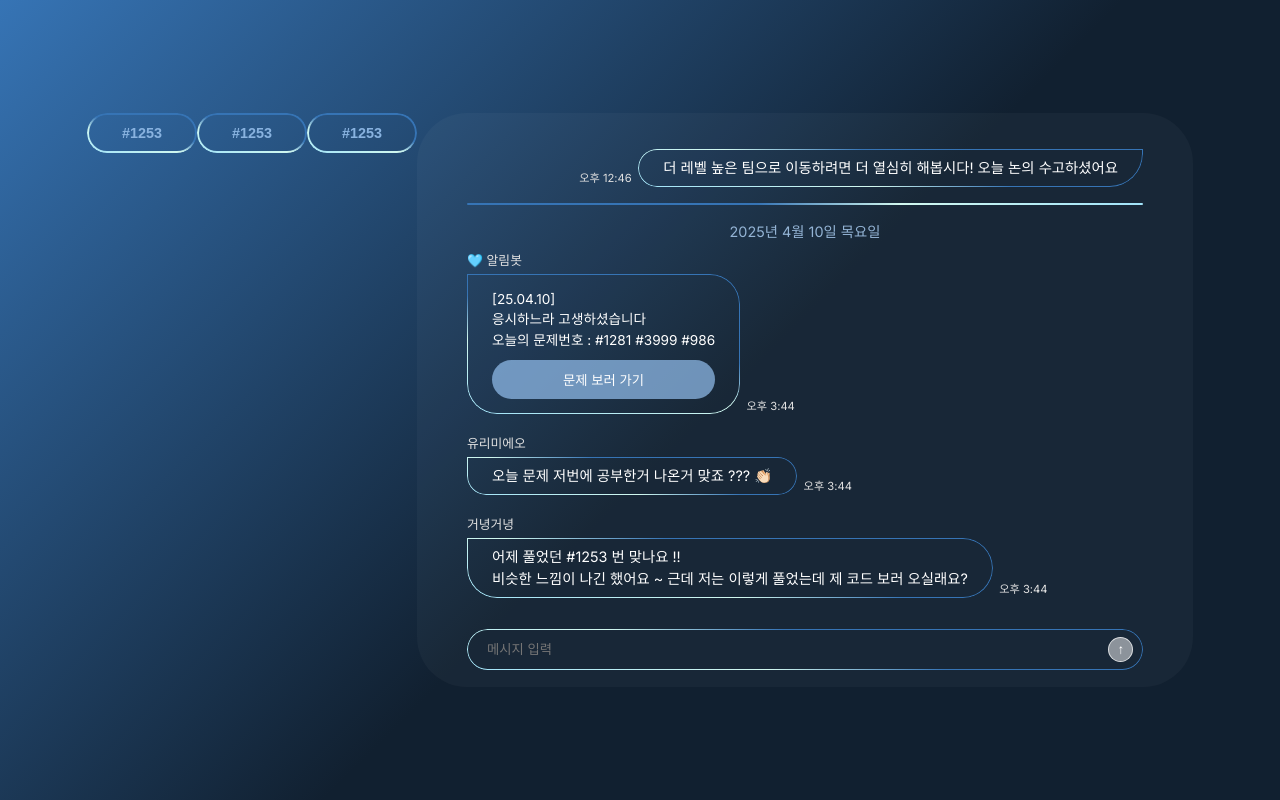
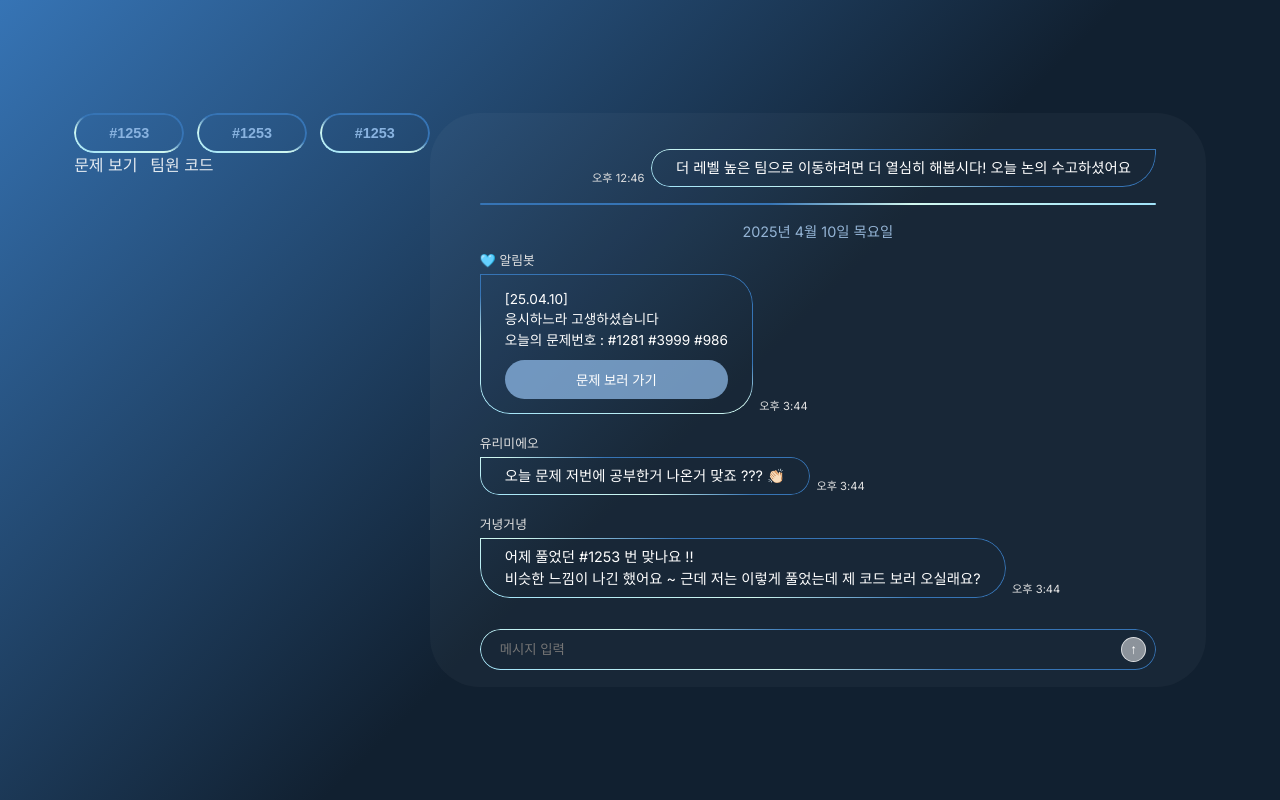
Before and after one commit to PrograMemo-Groom/900pro-fe, a React (Vite) app: page /history in a window 1280 px wide. Built offline with nearby package versions, Linux system fonts and the light colour scheme; no server answers.

Commit message:
[Feat] 화면 이분할

```diff
--- a/src/css/history/TeamView/TeamView.module.scss
+++ b/src/css/history/TeamView/TeamView.module.scss
@@ -1,3 +1,9 @@
+.button_container{
+    display: flex;
+    gap: 0.8rem;
+    flex-wrap: wrap;
+}
+
 .q_button {
     position: relative;
     padding: 12px 35px;
@@ -26,3 +32,13 @@
         z-index: -1;
     }
 }
+
+.nav_container{
+    display: flex;
+    gap: 0.8rem;
+    align-items: center;
+    justify-content: row;
+}
+
+.code_container{
+}
--- a/src/pages/history/TeamViewer.tsx
+++ b/src/pages/history/TeamViewer.tsx
@@ -15,6 +15,13 @@ export default function TeamViewer() {
           #1253
         </button>
       </section>
+      <nav className={styles.nav_container}>
+        <p>문제 보기</p>
+        <p>팀원 코드</p>
+      </nav>
+      <section className={styles.code_container}>
+        {/* 코드  화면*/}
+      </section>
     </main>
   )
 }
```
